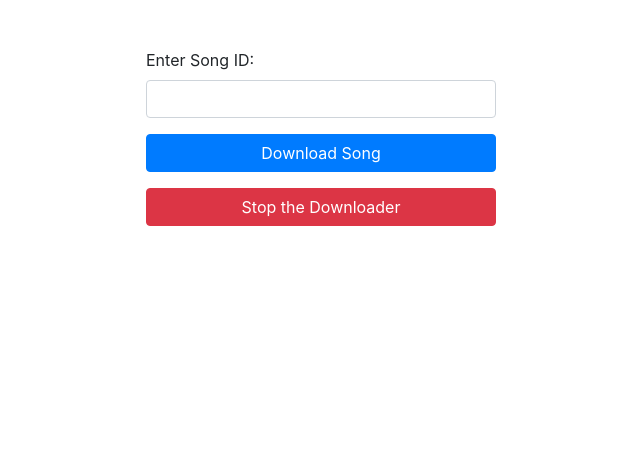
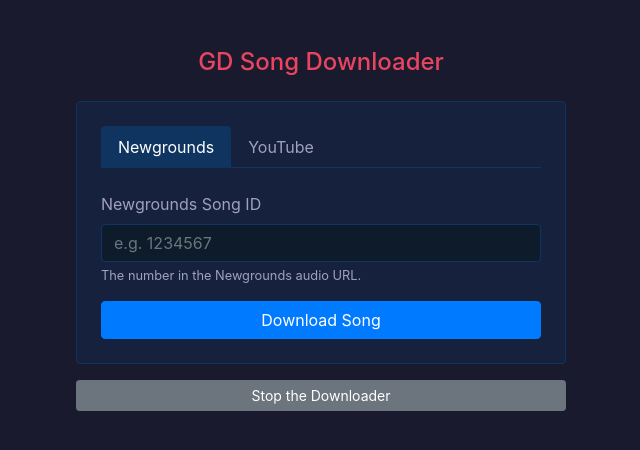
Before and after one commit to FreshImmuc/GeometryDownloader, a Flask app: template templates/index.html in a window 1280 px wide. Shown: the top 450 px of the page, without its empty margins (319-959 px from the left). Run offline with Flask 3, Linux system fonts and the light colour scheme; the template is opened without the code that fills it, so the values that code supplies are empty; parts of the project's set-up code (start-up, migrations or seed data) failed here and were passed over; some libraries are stand-ins or nearby versions.

Commit message:
added yt support

```diff
--- a/app.py
+++ b/app.py
@@ -1,85 +1,121 @@
 import sys
+import os
 import threading
-from flask import Flask, render_template, render_template_string, request, redirect, url_for
+import webbrowser
+
+from flask import Flask, render_template_string, request, redirect, url_for
+from werkzeug.serving import BaseWSGIServer
 import requests
-import os
-import webbrowser
-import multiprocessing
-import signal
-import asyncio
-from werkzeug.serving import BaseWSGIServer
-import atexit
-# from selenium import webdriver
-# from selenium.webdriver.chrome.options import Options
-# driver = webdriver.Chrome(os.path.join(sys._MEIPASS, 'chromedriver.exe'))
+import yt_dlp
+import imageio_ffmpeg
 
 app = Flask(__name__)
 port = "5234"
 
 
+def get_template():
+    try:
+        html_path = os.path.join(sys._MEIPASS, 'index.html')
+    except AttributeError:
+        html_path = os.path.join(os.path.dirname(__file__), 'templates', 'index.html')
+    with open(html_path, 'r') as f:
+        return f.read()
+
+
+def gd_folder():
+    return os.path.join(os.getenv('LOCALAPPDATA'), 'GeometryDash')
+
+
 def download_song(song_id):
     url = f'https://www.newgrounds.com/audio/listen/{song_id}'
     response = requests.get(url)
-    if response.status_code == 200:
-        content = response.text
-        start_index = content.find('embedController([{"url":"')
-        if start_index != -1:
-            start_index += len('embedController([{"url":"')
-            end_index = content.find('"', start_index)
-            if end_index != -1:
-                download_url = content[start_index:end_index]
-                download_url = download_url.replace("\\/", "/")  # Adjust URL format
-                local_path = os.path.join(os.getenv('LOCALAPPDATA'), 'GeometryDash')
-                download_path = os.path.join(local_path, f'{song_id}.mp3')
-                response = requests.get(download_url)
-                with open(download_path, 'wb') as file:
-                    file.write(response.content)
-                return download_path
-    return None
+    if response.status_code != 200:
+        return None
+    content = response.text
+    start_index = content.find('embedController([{"url":"')
+    if start_index == -1:
+        return None
+    start_index += len('embedController([{"url":"')
+    end_index = content.find('"', start_index)
+    if end_index == -1:
+        return None
+    download_url = content[start_index:end_index].replace("\\/", "/")
+    download_path = os.path.join(gd_folder(), f'{song_id}.mp3')
+    r = requests.get(download_url)
+    with open(download_path, 'wb') as f:
+        f.write(r.content)
+    return download_path
+
+
+def get_ffmpeg_dir():
+    try:
+        return os.path.dirname(imageio_ffmpeg.get_ffmpeg_exe())
+    except Exception:
+        return None
+
+
+def download_youtube_audio(youtube_url, song_id):
+    output_template = os.path.join(gd_folder(), f'{song_id}.%(ext)s')
+    ffmpeg_loc = get_ffmpeg_dir()
+
+    ydl_opts = {
+        'format': 'bestaudio/best',
+        'outtmpl': output_template,
+        'postprocessors': [{
+            'key': 'FFmpegExtractAudio',
+            'preferredcodec': 'mp3',
+            'preferredquality': '192',
+        }],
+        'quiet': True,
+        'no_warnings': True,
+    }
+    if ffmpeg_loc:
+        ydl_opts['ffmpeg_location'] = ffmpeg_loc
+
+    with yt_dlp.YoutubeDL(ydl_opts) as ydl:
+        ydl.download([youtube_url])
+
+    final_path = os.path.join(gd_folder(), f'{song_id}.mp3')
+    return final_path if os.path.isfile(final_path) else None
 
 
 @app.route('/')
 def index():
-    status_message = request.args.get('status_message', '')  # Get status message from URL argument
+    status_message = request.args.get('status_message', '')
+    return render_template_string(get_template(), status_message=status_message)
 
-    # Access bundled HTML file using _MEIPASS attribute
-    html_path = os.path.join(sys._MEIPASS, 'index.html')
-
-    with open(html_path, 'r') as file:
-        content = file.read()
-
-    # Render the template with status_message
-    return render_template_string(content, status_message=status_message)
 
 @app.route('/download', methods=['POST'])
 def get_url():
     song_id = request.form['song_id']
     download_path = download_song(song_id)
     if download_path:
-        return redirect(url_for('index', status_message=f"Successfully downloaded the Song!"))
-    else:
-        return redirect(url_for('index', status_message="Error: Failed to retrieve download URL"))
+        return redirect(url_for('index', status_message="Successfully downloaded the Newgrounds song!"))
+    return redirect(url_for('index', status_message="Error: Failed to retrieve Newgrounds song. Check the ID and try again."))
+
+
+@app.route('/download_youtube', methods=['POST'])
+def download_youtube():
+    youtube_url = request.form['youtube_url']
+    song_id = request.form['song_id']
+    try:
+        path = download_youtube_audio(youtube_url, song_id)
+        if path:
+            return redirect(url_for('index', status_message=f"Successfully downloaded YouTube audio as song ID {song_id}!"))
+        return redirect(url_for('index', status_message="Error: File not found after conversion. Is ffmpeg installed?"))
+    except Exception as e:
+        return redirect(url_for('index', status_message=f"Error: {e}"))
+
 
 @app.route('/shutdown', methods=['POST'])
 def shutdown():
-    threading.Timer(1, shutdown_server).start()  # Wait for 10 seconds before shutting down
-    return redirect(url_for('index', status_message=f"Stopped the App! You can close this window."))
+    threading.Timer(1, lambda: os._exit(0)).start()
+    return redirect(url_for('index', status_message="Stopped the App! You can close this window."))
 
-def shutdown_server():
-    os._exit(0)
 
 if __name__ == '__main__':
     server = BaseWSGIServer('localhost', int(port), app)
     try:
-        # # Open the browser in a smaller window as a popup
-        # options = webdriver.ChromeOptions()
-        # options.add_argument('window-size=800,600')  # Set desired window size
-        # options.add_argument('popup')  # Open in a popup window
-
-        # # Set the window size and position
-        # driver.set_window_rect(x=0, y=0, width=800, height=600)
-
-        # driver.get('http://127.0.0.1:5000')
         webbrowser.open('http://127.0.0.1:' + port)
         server.serve_forever()
     except KeyboardInterrupt:
--- /dev/null
+++ b/requirements.txt
@@ -0,0 +1,4 @@
+flask
+requests
+yt-dlp
+imageio-ffmpeg
--- a/templates/index.html
+++ b/templates/index.html
@@ -3,40 +3,92 @@
 <head>
     <meta charset="UTF-8">
     <meta name="viewport" content="width=device-width, initial-scale=1.0">
-    <title>Newgrounds Song Downloader</title>
+    <title>GD Song Downloader</title>
     <link rel="stylesheet" href="https://stackpath.bootstrapcdn.com/bootstrap/4.5.2/css/bootstrap.min.css">
+    <style>
+        body { background-color: #1a1a2e; color: #e0e0e0; }
+        .card { background-color: #16213e; border: 1px solid #0f3460; }
+        .nav-tabs { border-bottom: 1px solid #0f3460; }
+        .nav-tabs .nav-link { color: #a0a0c0; border: 1px solid transparent; }
+        .nav-tabs .nav-link:hover { border-color: #0f3460; color: #e0e0e0; }
+        .nav-tabs .nav-link.active { background-color: #0f3460; color: #fff; border-color: #0f3460; }
+        .form-control { background-color: #0d1b2a; border: 1px solid #0f3460; color: #e0e0e0; }
+        .form-control:focus { background-color: #0d1b2a; border-color: #e94560; color: #e0e0e0; box-shadow: none; }
+        label, .form-text { color: #a0a0c0; }
+        h4 { color: #e94560; }
+    </style>
 </head>
 <body>
 
-<div class="container mt-5">
+<div class="container mt-5" style="max-width: 520px;">
+    <h4 class="text-center mb-4">GD Song Downloader</h4>
+
     {% if status_message %}
-    <div class="alert alert-info" role="alert">
-        {{ status_message }}
-    </div>
+    <div class="alert alert-info" role="alert">{{ status_message }}</div>
     {% endif %}
-    <div class="row justify-content-center">
-        <div class="col-md-4">
-            <form action="/download" method="post">
+
+    <div class="card p-4">
+        <ul class="nav nav-tabs mb-4" id="modeTab" role="tablist">
+            <li class="nav-item">
+                <a class="nav-link active" id="ng-tab" data-toggle="tab" href="#newgrounds" role="tab">Newgrounds</a>
+            </li>
+            <li class="nav-item">
+                <a class="nav-link" id="yt-tab" data-toggle="tab" href="#youtube" role="tab">YouTube</a>
+            </li>
+        </ul>
+
+        <div class="tab-content">
+            <div class="tab-pane fade show active" id="newgrounds" role="tabpanel">
+                <form action="/download" method="post" onsubmit="setLoading(this, 'Downloading...')">
                     <div class="form-group">
-                    <label for="song_id">Enter Song ID:</label>
-                    <input type="text" class="form-control" id="song_id" name="song_id" required>
+                        <label>Newgrounds Song ID</label>
+                        <input type="text" class="form-control" name="song_id" placeholder="e.g. 1234567" required>
+                        <small class="form-text">The number in the Newgrounds audio URL.</small>
                     </div>
                     <button type="submit" class="btn btn-primary btn-block">Download Song</button>
                 </form>
             </div>
+
+            <div class="tab-pane fade" id="youtube" role="tabpanel">
+                <form action="/download_youtube" method="post" onsubmit="setLoading(this, 'Downloading & converting...')">
+                    <div class="form-group">
+                        <label>YouTube URL</label>
+                        <input type="text" class="form-control" name="youtube_url"
+                               placeholder="https://www.youtube.com/watch?v=..." required>
                     </div>
-    <div class="row justify-content-center mt-3">
-        <div class="col-md-4">
-            <form action="/shutdown" method="post">
-                <button type="submit" class="btn btn-danger btn-block">Stop the Downloader</button>
+                    <div class="form-group">
+                        <label>Save as Song ID</label>
+                        <input type="text" class="form-control" name="song_id"
+                               placeholder="e.g. 9999999" required>
+                        <small class="form-text">Any unused number — GD uses this to find the file.</small>
+                    </div>
+                    <button type="submit" class="btn btn-danger btn-block">Download as Audio</button>
                 </form>
             </div>
+        </div>
+    </div>
+
+    <div class="mt-3">
+        <form action="/shutdown" method="post">
+            <button type="submit" class="btn btn-secondary btn-block btn-sm">Stop the Downloader</button>
+        </form>
     </div>
 </div>
 
 <script src="https://code.jquery.com/jquery-3.5.1.slim.min.js"></script>
 <script src="https://cdn.jsdelivr.net/npm/@popperjs/core@2.9.1/dist/umd/popper.min.js"></script>
 <script src="https://stackpath.bootstrapcdn.com/bootstrap/4.5.2/js/bootstrap.min.js"></script>
-
+<script>
+    function setLoading(form, msg) {
+        var btn = form.querySelector('[type=submit]');
+        btn.disabled = true;
+        btn.textContent = msg;
+    }
+    var activeTab = sessionStorage.getItem('activeTab');
+    if (activeTab) { $('#modeTab a[href="' + activeTab + '"]').tab('show'); }
+    $('#modeTab a').on('shown.bs.tab', function(e) {
+        sessionStorage.setItem('activeTab', $(e.target).attr('href'));
+    });
+</script>
 </body>
 </html>
```
Also changed, not shown: setup.py (deleted, +0 -15 lines), .github/workflows/build.yml (added), README.md, 3 other files. Lines whose indentation alone changed are shown as unchanged.
